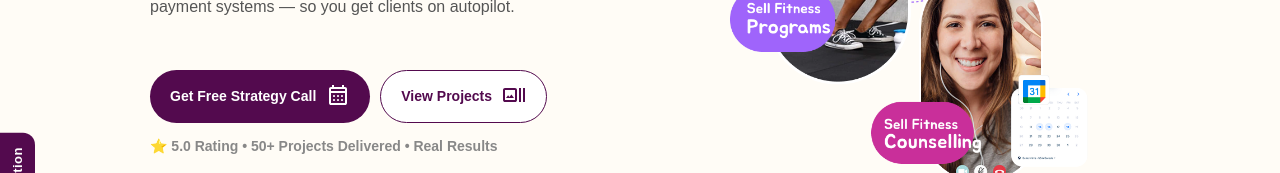
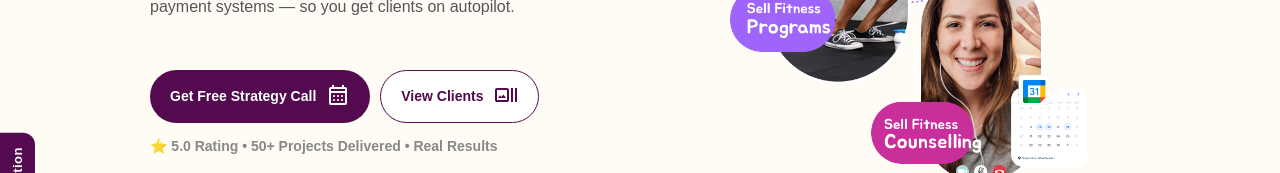
Before and after one commit to thesatishjassal/falcoonapp, a Next.js app: page / in a window 1280 px wide. Shown: the part 392-565 px from the top of the page. Built offline with nearby package versions, Linux system fonts and the light colour scheme; a web font is replaced by a local one.

Commit message:
falcoon hero image

```diff
--- a/src/app/components/hero.jsx
+++ b/src/app/components/hero.jsx
@@ -110,7 +110,7 @@ export default function Hero({ onOpenModal }) {
               href="#our_Work"
               className="falcoon-btn falcoon-btn--outline mobile_none"
             >
-              View Projects{" "}
+              View Clients{" "}
               <span className="falcoon-btn__arrow">
                 <img
                   src="/assets/images/art_track_24dp_530A4E_FILL0_wght400_GRAD0_opsz24.svg"
--- a/src/app/components/testimonials.jsx
+++ b/src/app/components/testimonials.jsx
@@ -33,7 +33,7 @@ export default function Testimonials() {
   ];
 
   return (
-    <section className="falcoon-testimonials">
+    <section className="falcoon-testimonials" id="our_Work">
       <div className="falcoon-container">
         <h2 className="falcoon-testimonials__title">
           What our clients say 💬
```
